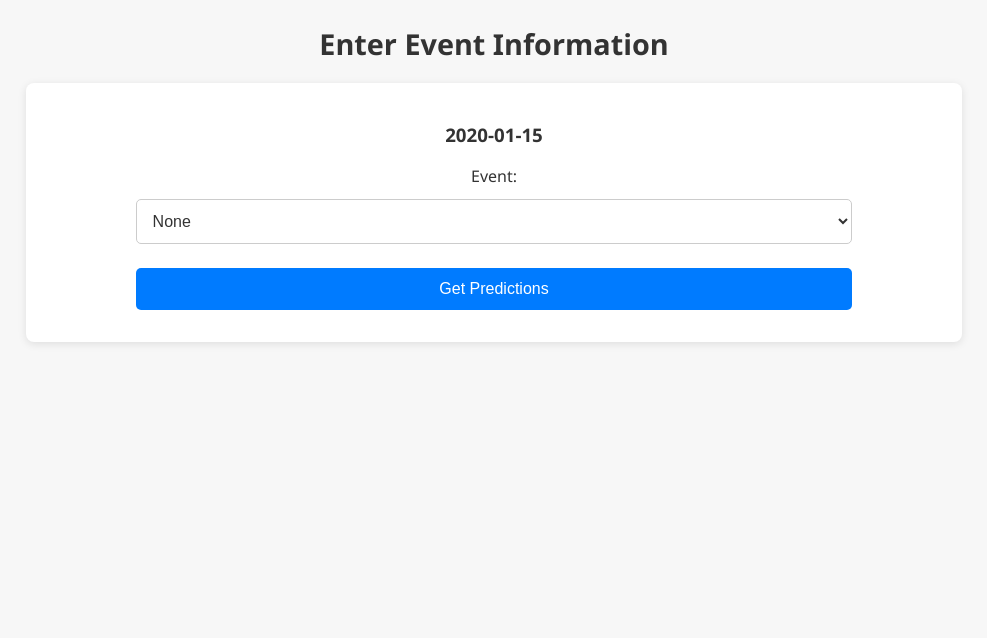
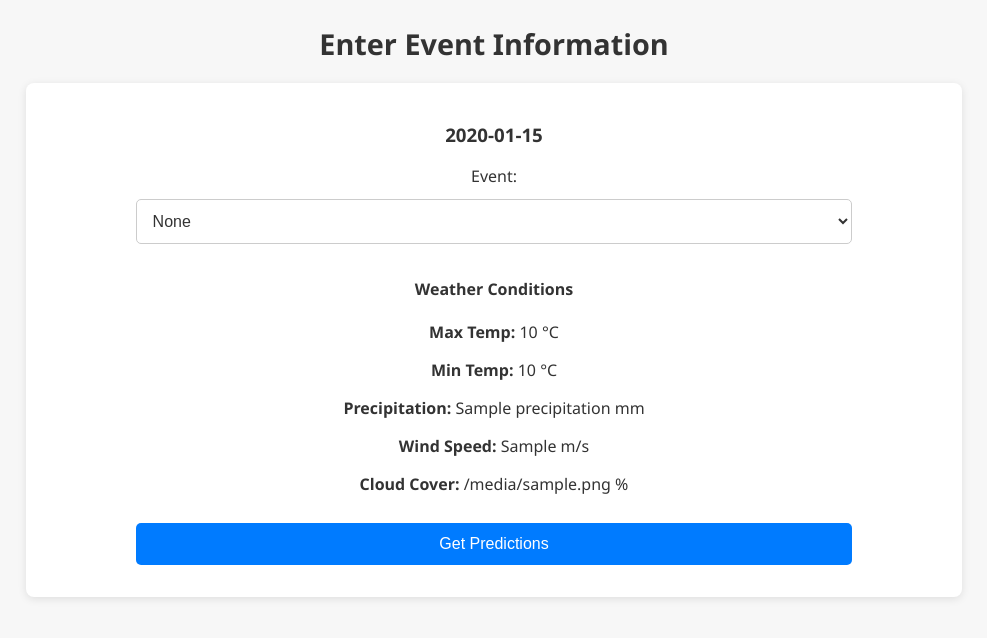
Before and after one commit to Germuu/Bar-sales-forecasting, a Flask app: template templates/weather_input.html in a window 1280 px wide. Shown: the top 638 px of the page, without its empty margins (146-1133 px from the left). Run offline with Flask 3, Linux system fonts and the light colour scheme; the template is opened without the code that fills it: most values are stand-ins (such as "Sample title", 1, 10 or a date in 2020).

Commit message:
weather data on input page

```diff
--- a/app.py
+++ b/app.py
@@ -93,6 +93,7 @@ def upload():
 
 
 # Route: Setup Prediction
+# Route: Setup Prediction
 @app.route("/setup_prediction", methods=["GET", "POST"])
 def setup_prediction():
     if request.method == "POST":
@@ -105,12 +106,23 @@ def setup_prediction():
         start_date = datetime.strptime(start_date, "%Y-%m-%d")
         future_dates = [start_date + timedelta(days=i) for i in range(num_days)]
 
-        session['future_dates'] = [date.strftime('%Y-%m-%d') for date in future_dates]  # Store dates in session
+        # Store future dates in the session
+        session['future_dates'] = [date.strftime('%Y-%m-%d') for date in future_dates]
 
-        # Render the event input page with future_dates passed in context
-        return render_template('weather_input.html', future_dates=future_dates)
+        # Fetch weather forecast for future dates
+        start_date_str = future_dates[0].strftime("%Y-%m-%d")
+        end_date_str = future_dates[-1].strftime("%Y-%m-%d")
+        weather_forecast = fetch_forecast_weather(start_date_str, end_date_str)
+
+        # Convert weather_forecast DataFrame to a list of dictionaries
+        weather_forecast_dict = weather_forecast.to_dict(orient='records')
+
+        # Pass future_dates and weather_forecast_dict to the template
+        return render_template('weather_input.html', future_dates=future_dates, weather_forecast=weather_forecast_dict)
 
     return render_template("setup_prediction.html")
+
+
 
 
 
--- a/templates/weather_input.html
+++ b/templates/weather_input.html
@@ -20,6 +20,16 @@
                 <option value="music">Music</option>
                 <option value="other">Other</option>
             </select>
+
+            <div>
+                <h4>Weather Conditions</h4>
+                <p><strong>Max Temp:</strong> {{ weather_forecast[i]['Temp_Max'] }} °C</p>
+                <p><strong>Min Temp:</strong> {{ weather_forecast[i]['Temp_Min'] }} °C</p>
+                <p><strong>Precipitation:</strong> {{ weather_forecast[i]['Precipitation'] }} mm</p>
+                <p><strong>Wind Speed:</strong> {{ weather_forecast[i]['Wind_Speed'] }} m/s</p>
+                <p><strong>Cloud Cover:</strong> {{ weather_forecast[i]['Cloud_Cover'] }} %</p>
+            </div>
+
         {% endfor %}
 
         <button type="submit">Get Predictions</button>
```
